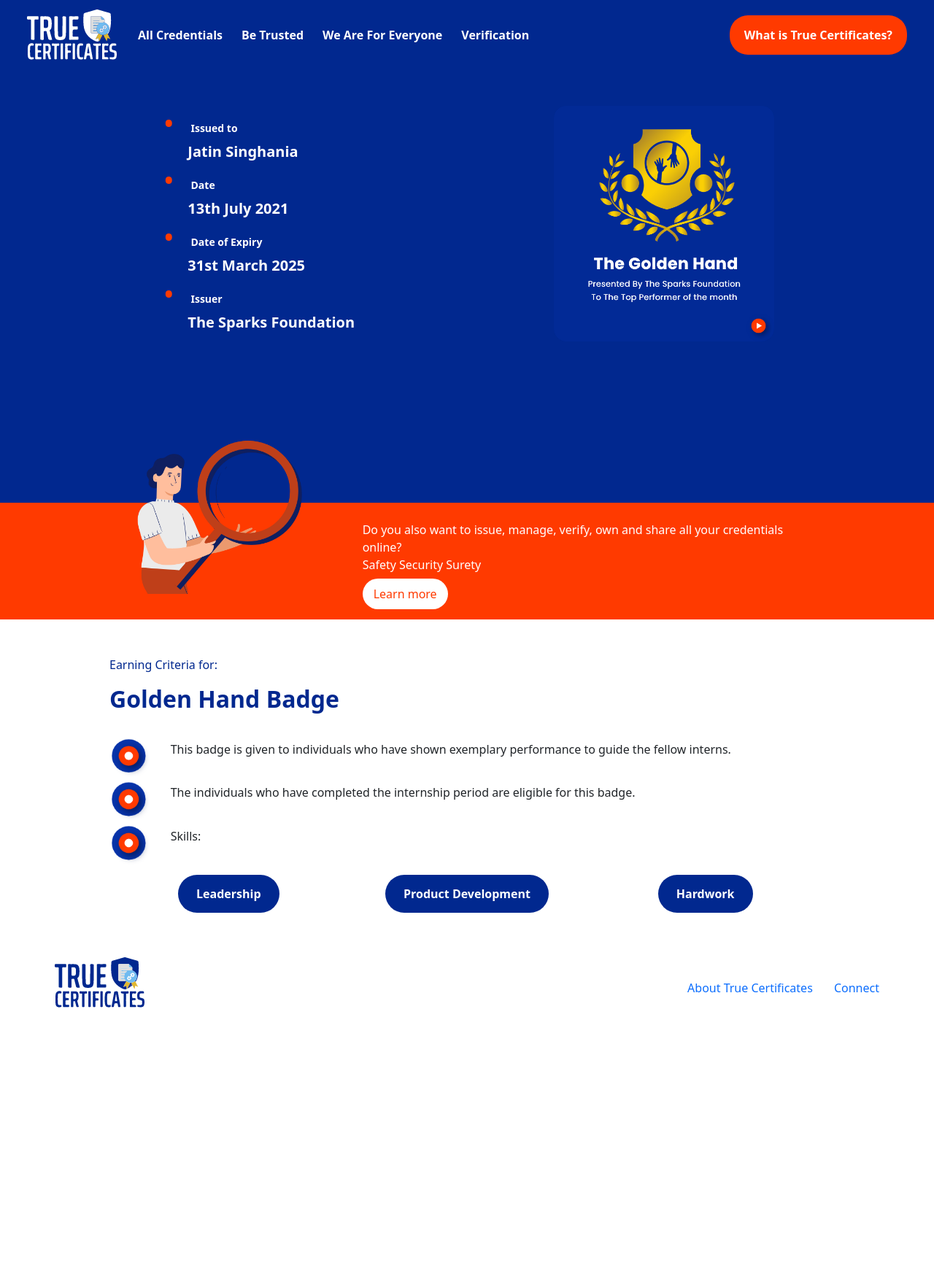
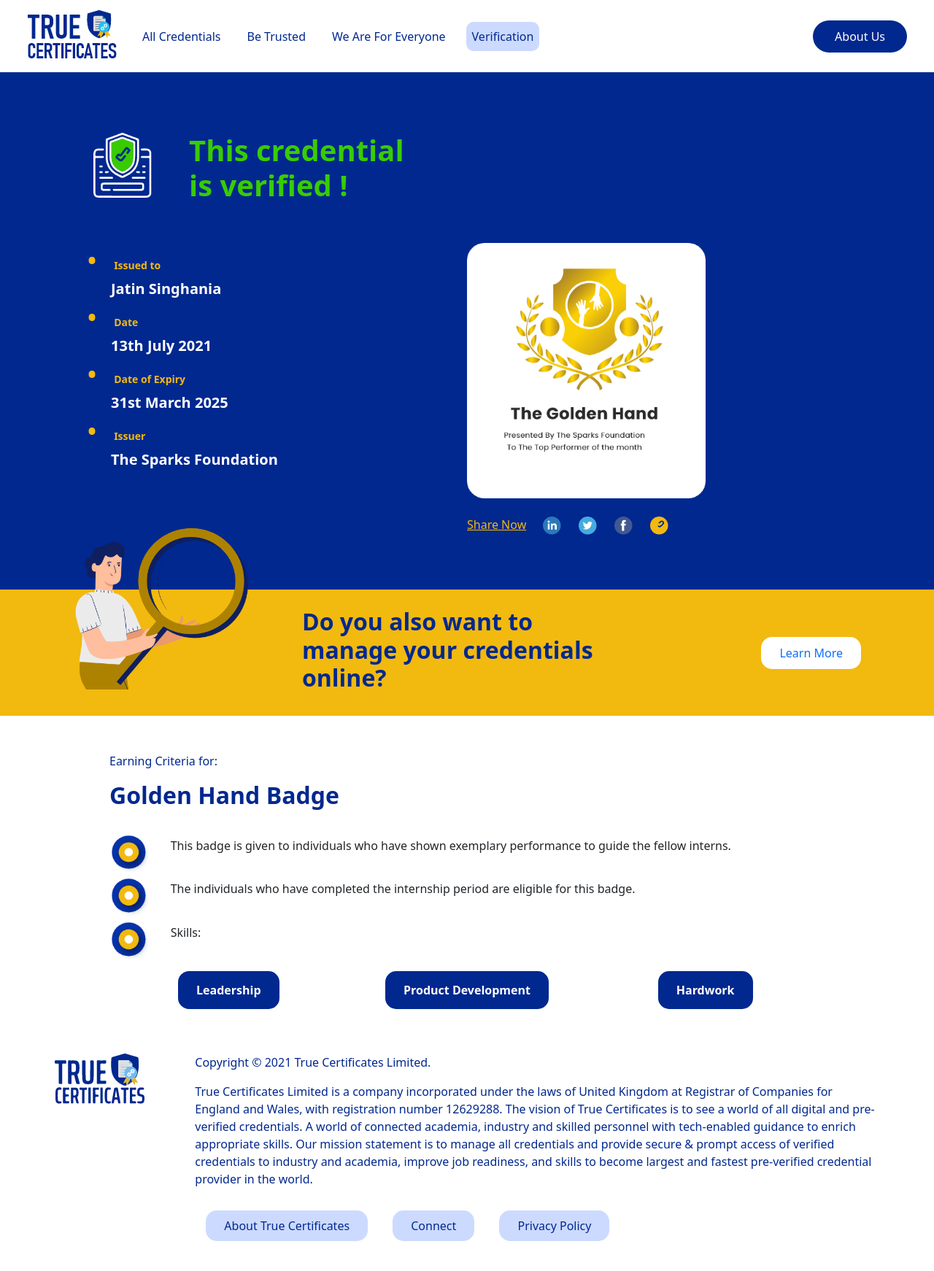
Before and after one commit to Mohanaditya-Kalva/verification, a PHP site: page / in a window 1280 px wide. Shown: the whole page at 73% size. Before the commit the page ends 1381 px from the top, so only its background shows below. Run offline with PHP 8.4, Linux system fonts and the light colour scheme.

Commit message:
verification page

```diff
--- a/assests/style.css
+++ b/assests/style.css
@@ -22,35 +22,41 @@
 }
 
 /* nav-banner-section */
-.nav-banner-section {
-  background-color: #01288f;
-}
 nav {
   margin: auto 50px;
 }
 .nav-item {
-  font-weight: 600;
-  padding: 0px 5px;
+  padding: 0px 10px;
+}
+.active {
+  background-color: #ccdaff;
+  border-radius: 10px;
 }
 .nav__btn {
-  background-color: #ff3a00;
+  background-color: #01288f;
   border: none;
-  padding: 15px 20px;
-  font-weight: bold;
+  padding: 10px 30px;
   border-radius: 25px;
 }
-.navbar-light .navbar-toggler {
-  border-color: #fff;
+.banner {
+  background-color: #01288f;
 }
-.banner {
-  margin: 50px auto 0px auto;
+.banner__row {
+  padding: 75px 120px;
+}
+.banner__heading-logo {
+  height: 70%;
+}
+.bd-highlight h1 {
+  color: #38cc00;
+  font-weight: 600;
 }
 .banner ul {
   list-style: none;
 }
 .banner ul li::before {
   content: "\2022";
-  color: #ff3a00;
+  color: #f2b90f;
   font-size: 2rem;
   font-weight: bold;
   display: inline-block;
@@ -58,7 +64,7 @@
   margin-left: -1em;
 }
 .banner__sm-title {
-  color: #fff;
+  color: #f2b90f;
   font-weight: 600;
   font-size: 14px;
 }
@@ -67,29 +73,47 @@
   font-weight: 600;
   font-size: 20px;
 }
+.banner__award-col span {
+  color: #f2b90f;
+  text-decoration: underline;
+}
+.banner__social-icons {
+  height: 25px;
+  padding: 0px 10px;
+}
+.banner__award-col {
+  padding: 0px 75px;
+}
 .banner__award-img {
-  height: 60%;
+  height: 350px;
 }
 
-/* organge cotainer section */
-.orange-container {
-  background-color: #ff3a00;
-  padding: 0px 150px;
-  height: 160px;
+/* yello cotainer section */
+.yellow-container {
+  background-color: #f2b90f;
+  padding: 25px 100px;
+  /* height: 160px; */
 }
-.orange-container__img {
-  position: relative;
-  top: -50%;
-  bottom: 50%;
+.yellow-container h1 {
+  font-size: 2rem !important;
+  font-weight: 600;
 }
-.orange-container__txt-row {
-  margin: 25px auto;
+.yellow-container__img {
+  height: 225px;
+  position: absolute;
+  top: 720px;
 }
-.orange-container__btn {
+.yellow-container__h1-col {
+  padding: 0px 50px;
+}
+.yellow-container__btn-col {
+  margin: auto;
+}
+.yellow-container__btn {
   background-color: #fff;
-  padding: 10px 15px;
-  border-radius: 25px;
-  color: #ff3a00;
+  padding: 10px 25px;
+  border-radius: 15px;
+  float: right;
 }
 
 /* hand badge section */
@@ -114,7 +138,7 @@
 .hand-badge-container__btn {
   background-color: #01288f;
   color: #fff;
-  border-radius: 50px;
+  border-radius: 15px;
   padding: 15px 25px;
   font-weight: bold;
 }
@@ -124,11 +148,13 @@
 
 /* footer section */
 .footer {
-  margin: 75px 75px;
+  margin: 75px 75px 50px 75px;
 }
-.footer__txt {
-  text-align: right;
-  padding: 30px 0px;
+.footer__btn {
+  background-color: #ccdaff;
+  padding: 10px 25px;
+  border-radius: 15px;
+  margin: 0px 15px;
 }
 
 /* resolution for mobile and smaller screens */
@@ -274,6 +371,9 @@
   /* nav-banner-section */
   nav {
     margin: auto 25px;
+  }
+  .banner__award-col {
+    padding: 0px;
   }
 
   /* .orange container section */
--- a/index.html
+++ b/index.html
@@ -16,7 +16,6 @@
 
 <body>
 
-    <section class="nav-banner-section">
     <!-- navigation section -->
     <nav class="navbar navbar-expand-lg navbar-light">
         <div class="container-fluid">
@@ -29,27 +28,71 @@
             <div class="collapse navbar-collapse" id="navbarSupportedContent">
                 <ul class="navbar-nav me-auto mb-2 mb-lg-0">
                     <li class="nav-item">
-                            <a class="nav-link active c-w" aria-current="page" href="#">All Credentials</a>
+                        <a class="nav-link c-b" href="#">All Credentials</a>
                     </li>
                     <li class="nav-item">
-                            <a class="nav-link c-w" href="#">Be Trusted</a>
+                        <a class="nav-link c-b" href="#">Be Trusted</a>
                     </li>
                     <li class="nav-item">
-                            <a class="nav-link c-w" href="#">We Are For Everyone</a>
+                        <a class="nav-link c-b" href="#">We Are For Everyone</a>
                     </li>
                     <li class="nav-item">
-                            <a class="nav-link c-w" href="#">Verification</a>
+                        <a class="nav-link active c-b" aria-current="page" href="#">Verification</a>
                     </li>
                 </ul>
                 <form class="d-flex">
-                        <a href="#"><button class="nav__btn c-w">What is True Certificates?</button></a>
+                    <a href="#"><button class="nav__btn c-w">About Us</button></a>
                 </form>
             </div>
         </div>
     </nav>
+
     <!-- banner section -->
-        <div class="row banner">
-            <div class="col-md-2"></div>
+    <section class="banner">
+        <div class="row banner__row">
+            <div class="col-md-12 banner__header-img-col">
+                <div class="d-flex flex-row bd-highlight mb-3">
+                    <div class="p-2 bd-highlight">
+                        <img src="assests/img/heading-logo.png" class="banner__heading-logo" alt="banner-logo">
+                    </div>
+                    <div class="p-2 bd-highlight">
+                        <h1>This credential<br>is verified !</h1>
+                    </div>
+                </div>
+            </div>
+            <div class="col-md-12">
+                <div class="row">
+                    <div class="col-md-6">
+                        <ul>
+                            <li>
+                                <span class="banner__sm-title">Issued to</span><br>
+                                <span class="banner__lg-title">Jatin Singhania</span><br>
+                            </li>
+                            <li>
+                                <span class="banner__sm-title">Date</span><br>
+                                <span class="banner__lg-title">13th July 2021</span><br>
+                            </li>
+                            <li>
+                                <span class="banner__sm-title">Date of Expiry</span><br>
+                                <span class="banner__lg-title">31st March 2025</span><br>
+                            </li>
+                            <li>
+                                <span class="banner__sm-title">Issuer</span><br>
+                                <span class="banner__lg-title">The Sparks Foundation</span><br>
+                            </li>
+                        </ul>
+                    </div>
+                    <div class="col-md-6 banner__award-col">
+                        <img src="assests/img/award.png" alt="award" class="banner__award-img"><br><br>
+                        <span>Share Now</span>&nbsp;&nbsp;
+                        <a href="#" target="_blank"><img src="assests/img/linkedin.png" class="banner__social-icons" alt="linkedin"></a>
+                        <a href="#" target="_blank"><img src="assests/img/twitter.png" class="banner__social-icons" alt="twitter"></a>
+                        <a href="#" target="_blank"><img src="assests/img/fb.png" class="banner__social-icons" alt="facebook"></a>
+                        <a href="#" target="_blank"><img src="assests/img/link.png" class="banner__social-icons" alt="website"></a>
+                    </div>
+                </div>
+            </div>
+            <!-- <div class="col-md-2"></div>
             <div class="col-md-5 banner__txt">
                 <ul>
                     <li>
@@ -72,26 +115,20 @@
             </div>
             <div class="col-md-5 banner__img">
                 <img src="assests/img/award.png" alt="award" class="banner__award-img">
-            </div>
+            </div> -->
         </div>
     </section>
 
-    <section class="orange-container">
+    <section class="yellow-container">
         <div class="row">
-            <div class="col-6 col-md-4">
-                <img src="assests/img/man.png" alt="man" class="orange-container__img">
+            <div class="col-md-4 col-lg-3 yellow-container__img-col">
+                <img src="assests/img/man.png" alt="Man" class="yellow-container__img">
             </div>
-            <div class="col-6 col-md-8">
-                <div class="row orange-container__txt-row">
-                    <div class="col-12">
-                        <p class="c-w">Do you also want to issue, manage, verify, own and share all your credentials online?
-                            <br>Safety     Security     Surety
-                        </p>
+            <div class="col-md-8 col-lg-6 yellow-container__h1-col">
+                <h1 class="c-b">Do you also want to manage your credentials online?</h1>
             </div>
-                    <div class="col-12">
-                        <a href="#" class="orange-container__btn">Learn more</a>
-                    </div>
-                </div>
+            <div class="col-md-12 col-lg-3 yellow-container__btn-col">
+                <a href="#" class="yellow-container__btn">Learn More</a>
             </div>
         </div>
     </section>
@@ -141,14 +178,26 @@
 
     <footer class="footer">
         <div class="row">
-            <div class="col-md-6 footer__logo-col">
+            <div class="col-md-2 footer__logo-col">
                 <img src="assests/img/logo-blue.png" alt="footer-img" class="footer__logo">
             </div>
-            <div class="col-md-6 footer__txt-col">
-                <p class="c-b footer__txt">
-                    <a href="#">About True Certificates</a>&nbsp;&nbsp;&nbsp;&nbsp;&nbsp;&nbsp;
-                    <a href="#">Connect</a>
-                </p>
+            <div class="col-md-10 footer__txt-col">
+                <p class="c-b">Copyright © 2021 True Certificates Limited.</p>
+                <p class="c-b">True Certificates Limited is a company incorporated under the laws of United Kingdom
+                    at Registrar of Companies for England and Wales, with registration number 12629288.
+                    The vision of True Certificates is to see a world of all digital and pre-verified
+                    credentials. A world of connected academia, industry and skilled personnel with
+                    tech-enabled guidance to enrich appropriate skills. Our mission statement is
+                    to manage all credentials and provide secure & prompt access of verified credentials
+                    to industry and academia, improve job readiness, and skills to become largest and
+                    fastest pre-verified credential provider in the world.
+                </p><br>
+                <a href="#" class="footer__btn c-b">About True Certificates</a>
+                <br class="d-md-none"><br class="d-md-none">
+                <a href="#" class="footer__btn c-b">Connect</a>
+                <br class="d-md-none"><br class="d-md-none">
+                <a href="#" class="footer__btn c-b">Privacy Policy</a>
+                <br class="d-md-none"><br class="d-md-none">
             </div>
         </div>
     </footer>
```
Also changed, not shown: other parts of assests/style.css (+107 -36 lines), assests/img/award.png, assests/img/fb.png (added), assests/img/heading-logo.png (added), assests/img/link.png (added), assests/img/linkedin.png (added), assests/img/logo.png, assests/img/man.png, assests/img/pointer.png, assests/img/twitter.png (added). Lines whose indentation alone changed are shown as unchanged.
